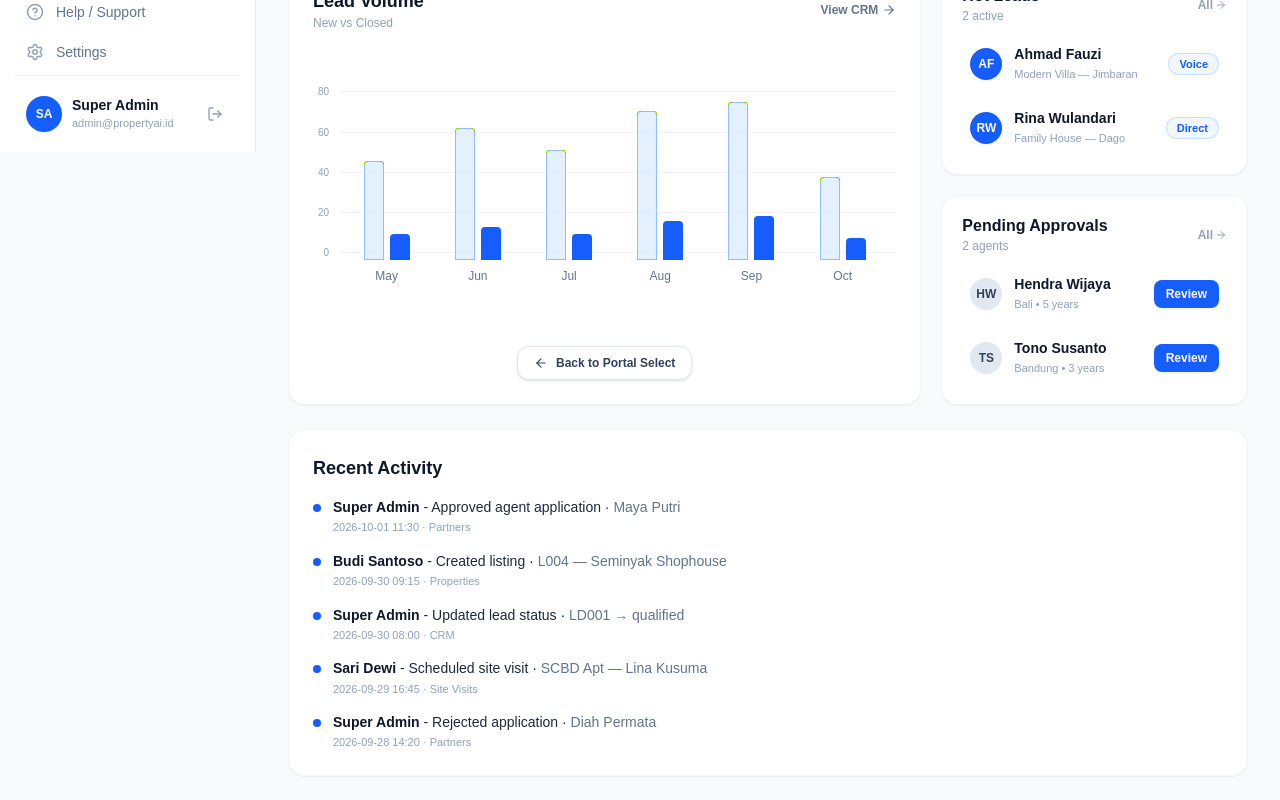
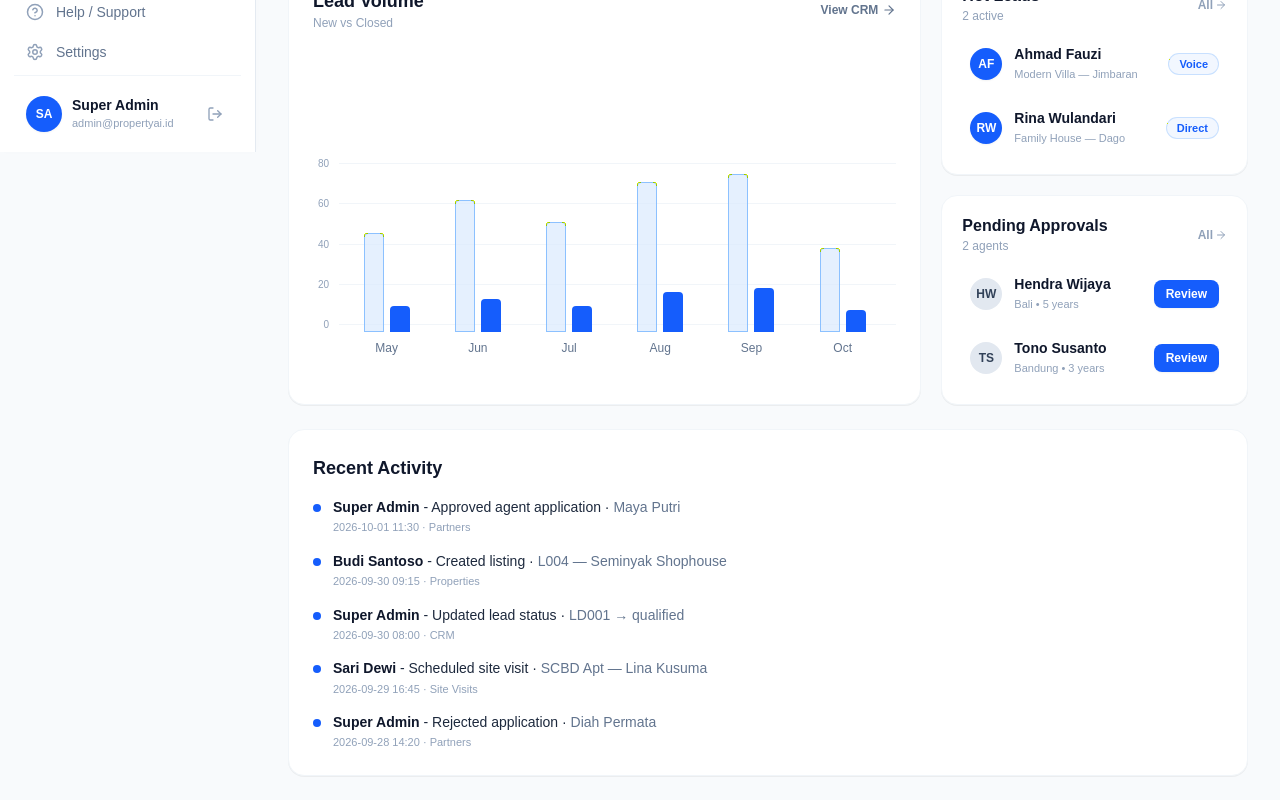
Before and after one commit to shahidulshohid/kim18manu, a Next.js app: page /dashboard/super-admin in a window 1280 px wide. Shown: the part 648-1448 px from the top of the page. Built offline with nearby package versions, Linux system fonts and the light colour scheme.

Commit message:
feat: add super admin dashboard view components for transactions, team, reports, partners, leads, notifications, home, users, and services

```diff
--- a/components/dashboard/super-admin/SuperAdminHomeView.tsx
+++ b/components/dashboard/super-admin/SuperAdminHomeView.tsx
@@ -480,17 +480,6 @@ export default function SuperAdminHomeView() {
               ))}
             </div>
           </div>
-
-          {/* Floating 'Back to Portal Select' Button matching screenshot */}
-          <div className="flex justify-center mt-2">
-            <Link
-              href="/login"
-              className="inline-flex items-center gap-2 px-4 py-2 rounded-xl bg-white border border-slate-200 text-xs font-semibold text-slate-700 shadow-sm hover:shadow hover:text-blue-600 hover:border-blue-200 transition-all active:scale-95 cursor-pointer"
-            >
-              <ArrowLeft className="h-3.5 w-3.5" />
-              <span>Back to Portal Select</span>
-            </Link>
-          </div>
         </div>
 
         {/* Right: Hot Leads & Pending Approvals stacked (lg:col-span-4) */}
--- a/components/dashboard/super-admin/SuperAdminLeadsView.tsx
+++ b/components/dashboard/super-admin/SuperAdminLeadsView.tsx
@@ -663,17 +663,6 @@ export default function SuperAdminLeadsView() {
         </div>
       )}
 
-      {/* 5. Floating 'Back to Portal Select' Button matching screenshot */}
-      <div className="flex justify-center pt-2 pb-6">
-        <Link
-          href="/login"
-          className="inline-flex items-center gap-2 px-4 py-2 rounded-xl bg-white border border-slate-200 text-xs font-semibold text-slate-700 shadow-sm hover:shadow hover:text-blue-600 hover:border-blue-200 transition-all active:scale-95 cursor-pointer"
-        >
-          <ArrowLeft className="h-3.5 w-3.5" />
-          <span>Back to Portal Select</span>
-        </Link>
-      </div>
-
       {/* Modal 1: Lead Details & Stage Mover */}
       {selectedLead && (
         <div className="fixed inset-0 z-50 flex items-center justify-center p-4">
--- a/components/dashboard/super-admin/SuperAdminNotificationsView.tsx
+++ b/components/dashboard/super-admin/SuperAdminNotificationsView.tsx
@@ -318,17 +318,6 @@ export default function SuperAdminNotificationsView({
         )}
       </div>
 
-      {/* FLOATING ACTION: Back to Portal Select */}
-      <div className="flex justify-center pt-4">
-        <Link
-          href="/login"
-          className="inline-flex items-center gap-2 px-5 py-2.5 rounded-full bg-white/95 backdrop-blur border border-slate-200 text-xs font-semibold text-slate-700 hover:text-slate-900 hover:bg-slate-50 shadow-md hover:shadow-lg transition-all active:scale-95"
-        >
-          <ArrowLeft className="w-3.5 h-3.5 text-slate-500" />
-          <span>Back to Portal Select</span>
-        </Link>
-      </div>
-
       {/* NOTIFICATION DETAIL MODAL */}
       {selectedNotification && (
         <div className="fixed inset-0 z-50 flex items-center justify-center p-4 bg-slate-900/60 backdrop-blur-xs animate-in fade-in duration-200">
--- a/components/dashboard/super-admin/SuperAdminPartnersView.tsx
+++ b/components/dashboard/super-admin/SuperAdminPartnersView.tsx
@@ -536,17 +536,6 @@ export default function SuperAdminPartnersView() {
         </div>
       )}
 
-      {/* 5. Floating 'Back to Portal Select' Button */}
-      <div className="flex justify-center pt-2 pb-6">
-        <Link
-          href="/login"
-          className="inline-flex items-center gap-2 px-4 py-2 rounded-xl bg-white border border-slate-200 text-xs font-semibold text-slate-700 shadow-sm hover:shadow hover:text-blue-600 hover:border-blue-200 transition-all active:scale-95 cursor-pointer"
-        >
-          <ArrowLeft className="h-3.5 w-3.5" />
-          <span>Back to Portal Select</span>
-        </Link>
-      </div>
-
       {/* Modal: View Applicant Dossier */}
       {viewingApplicant && (
         <div className="fixed inset-0 z-50 flex items-center justify-center p-4">
--- a/components/dashboard/super-admin/SuperAdminReportsView.tsx
+++ b/components/dashboard/super-admin/SuperAdminReportsView.tsx
@@ -487,17 +487,6 @@ export default function SuperAdminReportsView({
           </div>
         </div>
       </div>
-
-      {/* FLOATING ACTION: Back to Portal Select */}
-      <div className="flex justify-center pt-4">
-        <Link
-          href="/login"
-          className="inline-flex items-center gap-2 px-5 py-2.5 rounded-full bg-white/95 backdrop-blur border border-slate-200 text-xs font-semibold text-slate-700 hover:text-slate-900 hover:bg-slate-50 shadow-md hover:shadow-lg transition-all active:scale-95"
-        >
-          <ArrowLeft className="w-3.5 h-3.5 text-slate-500" />
-          <span>Back to Portal Select</span>
-        </Link>
-      </div>
     </div>
   );
 }
--- a/components/dashboard/super-admin/SuperAdminServicesView.tsx
+++ b/components/dashboard/super-admin/SuperAdminServicesView.tsx
@@ -523,17 +523,6 @@ export default function SuperAdminServicesView({
         </div>
       )}
 
-      {/* FLOATING ACTION: Back to Portal Select */}
-      <div className="flex justify-center pt-4">
-        <Link
-          href="/login"
-          className="inline-flex items-center gap-2 px-5 py-2.5 rounded-full bg-white/95 backdrop-blur border border-slate-200 text-xs font-semibold text-slate-700 hover:text-slate-900 hover:bg-slate-50 shadow-md hover:shadow-lg transition-all active:scale-95"
-        >
-          <ArrowLeft className="w-3.5 h-3.5 text-slate-500" />
-          <span>Back to Portal Select</span>
-        </Link>
-      </div>
-
       {/* VIEW DETAILS MODAL */}
       {selectedRequest && (
         <div className="fixed inset-0 z-50 flex items-center justify-center p-4 bg-slate-900/60 backdrop-blur-xs animate-in fade-in duration-200">
--- a/components/dashboard/super-admin/SuperAdminTeamView.tsx
+++ b/components/dashboard/super-admin/SuperAdminTeamView.tsx
@@ -438,17 +438,6 @@ export default function SuperAdminTeamView({
         </div>
       )}
 
-      {/* FLOATING ACTION: Back to Portal Select */}
-      <div className="flex justify-center pt-4">
-        <Link
-          href="/login"
-          className="inline-flex items-center gap-2 px-5 py-2.5 rounded-full bg-white/95 backdrop-blur border border-slate-200 text-xs font-semibold text-slate-700 hover:text-slate-900 hover:bg-slate-50 shadow-md hover:shadow-lg transition-all active:scale-95"
-        >
-          <ArrowLeft className="w-3.5 h-3.5 text-slate-500" />
-          <span>Back to Portal Select</span>
-        </Link>
-      </div>
-
       {/* ADD STAFF MODAL */}
       {isAddModalOpen && (
         <div className="fixed inset-0 z-50 flex items-center justify-center p-4 bg-slate-900/60 backdrop-blur-xs animate-in fade-in duration-200">
--- a/components/dashboard/super-admin/SuperAdminTransactionsView.tsx
+++ b/components/dashboard/super-admin/SuperAdminTransactionsView.tsx
@@ -599,17 +599,6 @@ export default function SuperAdminTransactionsView({
         </div>
       </div>
 
-      {/* FLOATING ACTION: Back to Portal Select */}
-      <div className="flex justify-center pt-2">
-        <Link
-          href="/login"
-          className="inline-flex items-center gap-2 px-5 py-2.5 rounded-full bg-white/95 backdrop-blur border border-slate-200 text-xs font-semibold text-slate-700 hover:text-slate-900 hover:bg-slate-50 shadow-md hover:shadow-lg transition-all active:scale-95"
-        >
-          <ArrowLeft className="w-3.5 h-3.5 text-slate-500" />
-          <span>Back to Portal Select</span>
-        </Link>
-      </div>
-
       {/* RECEIPT / INVOICE PREVIEW MODAL */}
       {selectedReceipt && (
         <div className="fixed inset-0 z-50 flex items-center justify-center p-4 bg-slate-900/60 backdrop-blur-xs animate-in fade-in duration-200">
--- a/components/dashboard/super-admin/SuperAdminUsersView.tsx
+++ b/components/dashboard/super-admin/SuperAdminUsersView.tsx
@@ -673,17 +673,6 @@ export default function SuperAdminUsersView() {
         </div>
       </div>
 
-      {/* 6. Floating 'Back to Portal Select' Button matching screenshot */}
-      <div className="flex justify-center pt-2 pb-6">
-        <Link
-          href="/login"
-          className="inline-flex items-center gap-2 px-4 py-2 rounded-xl bg-white border border-slate-200 text-xs font-semibold text-slate-700 shadow-sm hover:shadow hover:text-blue-600 hover:border-blue-200 transition-all active:scale-95 cursor-pointer"
-        >
-          <ArrowLeft className="h-3.5 w-3.5" />
-          <span>Back to Portal Select</span>
-        </Link>
-      </div>
-
       {/* Modal 1: View User Details */}
       {viewingUser && (
         <div className="fixed inset-0 z-50 flex items-center justify-center p-4">
```
